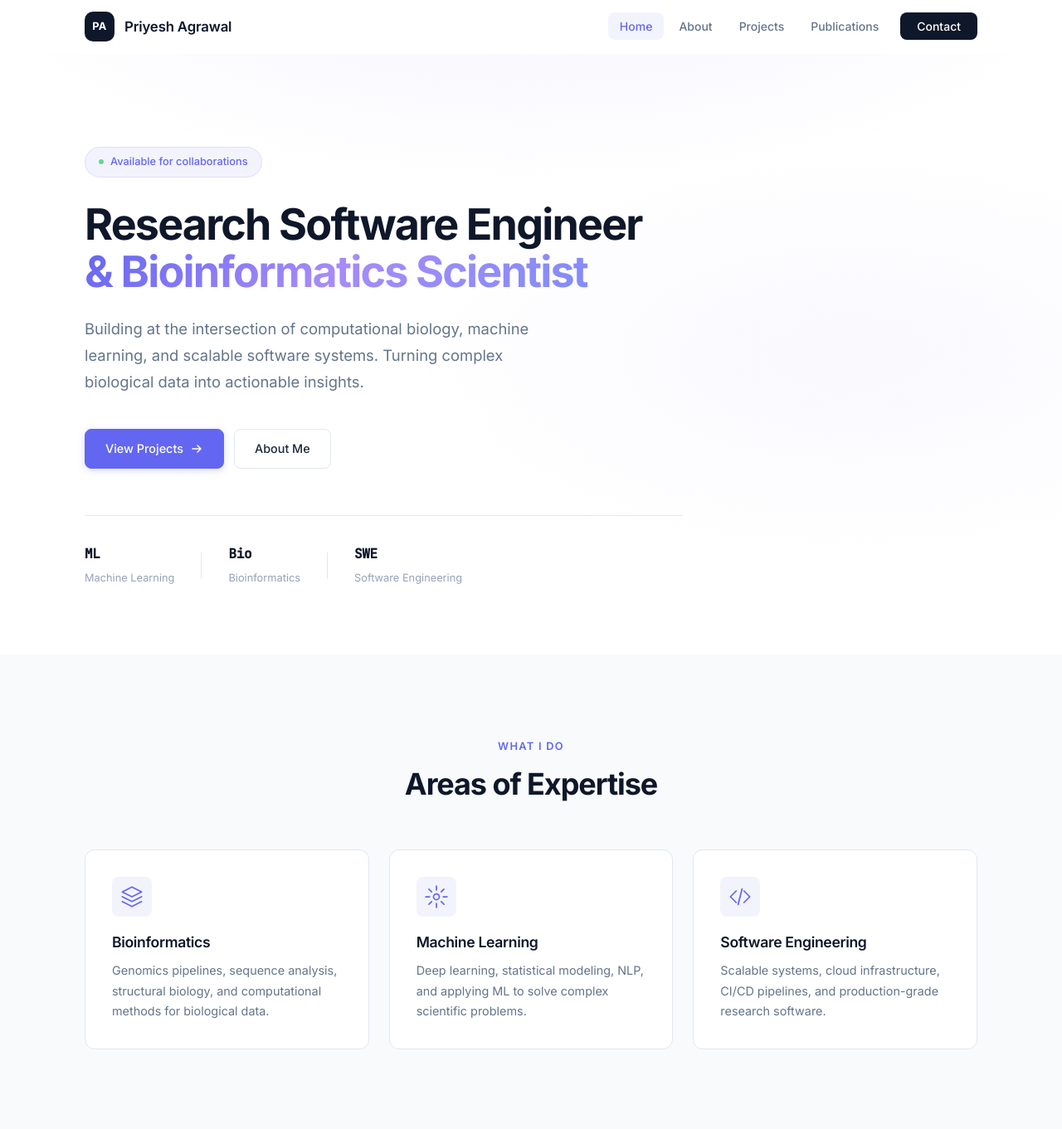
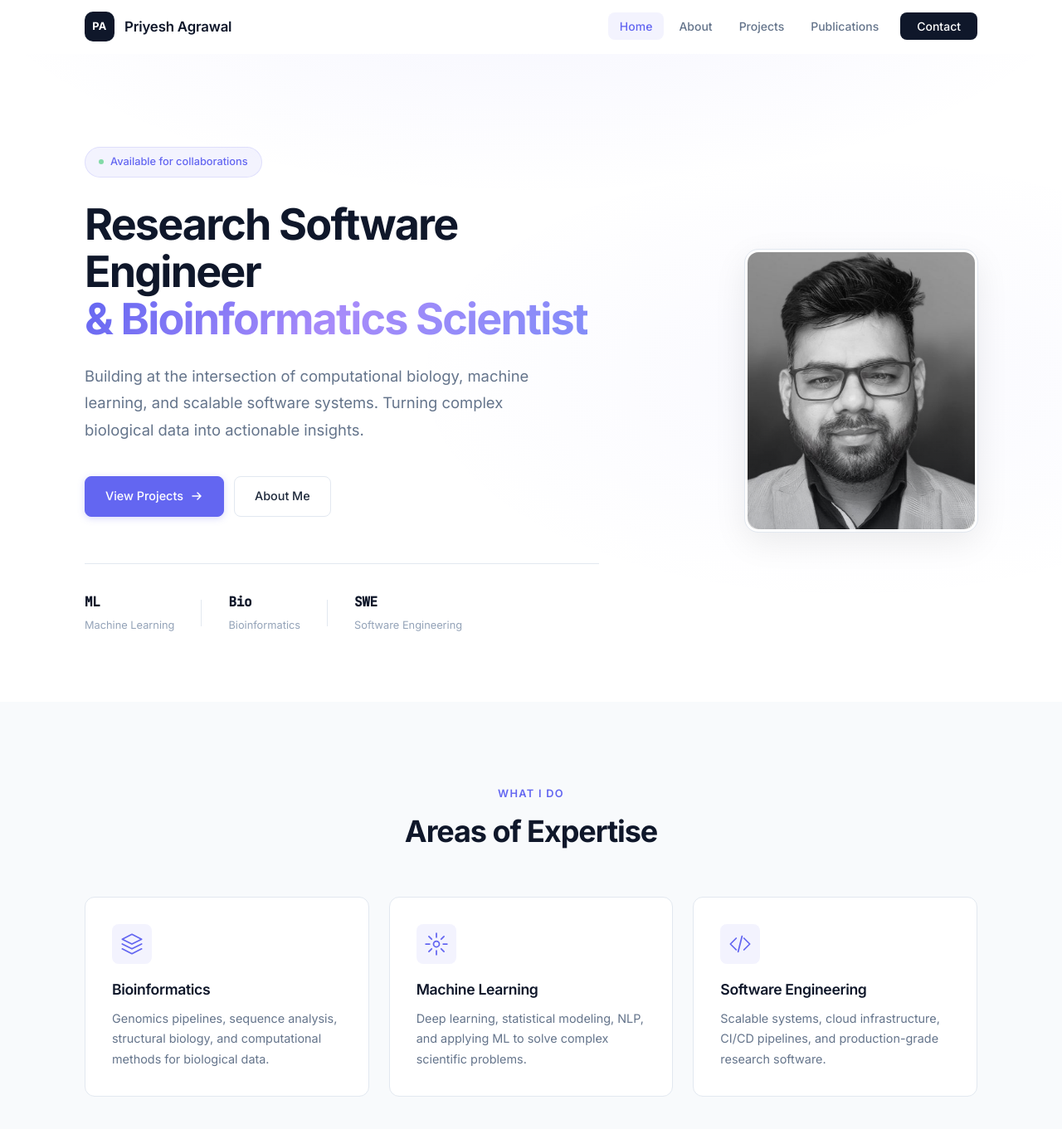
Before and after one commit to priyesh-jhu/priyesh-jhu.github.io, a Jekyll site: the page built from index.html, in a window 1280 px wide and 1400 px high. Shown: the top 1361 px of the window at 83% size. Built offline with Jekyll 4.4.1, drawn with Linux system fonts in a browser that asks for light colours; some of the changed text lies outside the part shown.

Commit message:
Add profile photo to hero and hobbies section (Photography, Travel)

```diff
--- a/_includes/footer.html
+++ b/_includes/footer.html
@@ -55,5 +55,5 @@
       }
     });
   }, { threshold: 0.1 });
-  document.querySelectorAll('.skill-card, .project-card, .pub-item').forEach(el => observer.observe(el));
+  document.querySelectorAll('.skill-card, .project-card, .pub-item, .hobby-card').forEach(el => observer.observe(el));
 </script>
--- a/assets/css/style.css
+++ b/assets/css/style.css
@@ -183,7 +183,14 @@
   pointer-events: none;
 }
 
-.hero-content { position: relative; max-width: 720px; }
+.hero-layout {
+  display: flex;
+  align-items: center;
+  justify-content: space-between;
+  gap: 4rem;
+}
+
+.hero-content { position: relative; max-width: 620px; flex: 1; }
 
 .hero-badge {
   display: inline-flex;
@@ -264,6 +271,39 @@
   width: 1px;
   height: 32px;
   background: var(--color-border);
+}
+
+/* Hero Image */
+.hero-image {
+  flex-shrink: 0;
+  position: relative;
+}
+
+.hero-image-wrapper {
+  width: 280px;
+  height: 340px;
+  border-radius: var(--radius-lg);
+  overflow: hidden;
+  position: relative;
+  box-shadow: var(--shadow-lg);
+  border: 3px solid var(--color-bg);
+  outline: 1px solid var(--color-border);
+}
+
+.hero-image-wrapper::after {
+  content: '';
+  position: absolute;
+  inset: 0;
+  border-radius: var(--radius-lg);
+  background: linear-gradient(180deg, transparent 60%, rgba(15, 23, 42, 0.15));
+  pointer-events: none;
+}
+
+.hero-image-wrapper img {
+  width: 100%;
+  height: 100%;
+  object-fit: cover;
+  object-position: center top;
 }
 
 /* ===== Buttons ===== */
@@ -470,6 +510,61 @@
   font-family: var(--font-mono);
 }
 
+/* ===== Hobbies ===== */
+.hobbies-grid {
+  display: grid;
+  grid-template-columns: repeat(2, 1fr);
+  gap: 1.5rem;
+  max-width: 760px;
+  margin: 0 auto;
+}
+
+.hobby-card {
+  padding: 2.25rem;
+  background: var(--color-bg-elevated);
+  border: 1px solid var(--color-border);
+  border-radius: var(--radius-md);
+  text-align: center;
+  transition: all var(--transition);
+  opacity: 0;
+  transform: translateY(24px);
+}
+.hobby-card.animate-in {
+  opacity: 1;
+  transform: translateY(0);
+}
+.hobby-card:nth-child(2) { transition-delay: 0.1s; }
+
+.hobby-card:hover {
+  border-color: transparent;
+  box-shadow: var(--shadow-lg);
+  transform: translateY(-4px);
+}
+
+.hobby-icon {
+  display: inline-flex;
+  align-items: center;
+  justify-content: center;
+  width: 56px;
+  height: 56px;
+  background: var(--color-accent-subtle);
+  color: var(--color-accent);
+  border-radius: var(--radius-md);
+  margin-bottom: 1.25rem;
+}
+
+.hobby-card h3 {
+  margin-bottom: 0.6rem;
+  color: var(--color-primary);
+  font-size: 1.1rem;
+}
+
+.hobby-card p {
+  color: var(--color-text-light);
+  font-size: 0.9rem;
+  line-height: 1.7;
+}
+
 /* ===== Publications ===== */
 .publications-list { max-width: 800px; margin: 0 auto; }
 
@@ -655,9 +750,15 @@
   .hero { padding: 4rem 0 3rem; }
   .hero h1 { font-size: 2.25rem; }
   .hero-stats { flex-wrap: wrap; gap: 1.5rem; }
+  .hero-layout { flex-direction: column-reverse; gap: 2.5rem; text-align: center; }
+  .hero-image-wrapper { width: 200px; height: 240px; margin: 0 auto; }
+  .hero p { margin-left: auto; margin-right: auto; }
+  .hero-actions { justify-content: center; }
+  .hero-stats { justify-content: center; }
 
   .skills-grid { grid-template-columns: 1fr; }
   .projects-grid { grid-template-columns: 1fr; }
+  .hobbies-grid { grid-template-columns: 1fr; }
 
   .footer-top { flex-direction: column; gap: 2rem; }
   .footer-links { gap: 2.5rem; }
--- a/index.html
+++ b/index.html
@@ -6,6 +6,7 @@
 <section class="hero">
   <div class="hero-bg"></div>
   <div class="container">
+    <div class="hero-layout">
     <div class="hero-content">
       <div class="hero-badge">
         <span class="badge-dot"></span>
@@ -39,6 +40,12 @@
           <span class="stat-label">Software Engineering</span>
         </div>
       </div>
+    </div>
+    <div class="hero-image">
+      <div class="hero-image-wrapper">
+        <img src="{{ '/assets/images/profile.jpg' | relative_url }}" alt="Priyesh Agrawal" loading="eager">
+      </div>
+    </div>
     </div>
   </div>
 </section>
@@ -107,3 +114,28 @@
     </div>
   </div>
 </section>
+
+<section class="section section-alt">
+  <div class="container">
+    <div class="section-header">
+      <span class="section-label">Beyond Work</span>
+      <h2>Hobbies & Interests</h2>
+    </div>
+    <div class="hobbies-grid">
+      <div class="hobby-card">
+        <div class="hobby-icon">
+          <svg width="32" height="32" viewBox="0 0 24 24" fill="none" stroke="currentColor" stroke-width="1.5" stroke-linecap="round" stroke-linejoin="round"><path d="M23 19a2 2 0 01-2 2H3a2 2 0 01-2-2V8a2 2 0 012-2h4l2-3h6l2 3h4a2 2 0 012 2z"/><circle cx="12" cy="13" r="4"/></svg>
+        </div>
+        <h3>Photography</h3>
+        <p>Capturing moments and perspectives through the lens — from landscapes to street photography.</p>
+      </div>
+      <div class="hobby-card">
+        <div class="hobby-icon">
+          <svg width="32" height="32" viewBox="0 0 24 24" fill="none" stroke="currentColor" stroke-width="1.5" stroke-linecap="round" stroke-linejoin="round"><circle cx="12" cy="10" r="3"/><path d="M12 21.7C17.3 17 20 13 20 10a8 8 0 10-16 0c0 3 2.7 7 8 11.7z"/></svg>
+        </div>
+        <h3>Travel</h3>
+        <p>Exploring new cultures, cuisines, and landscapes — finding inspiration in every destination.</p>
+      </div>
+    </div>
+  </div>
+</section>
```
Also changed, not shown: assets/images/profile.jpg (added).
